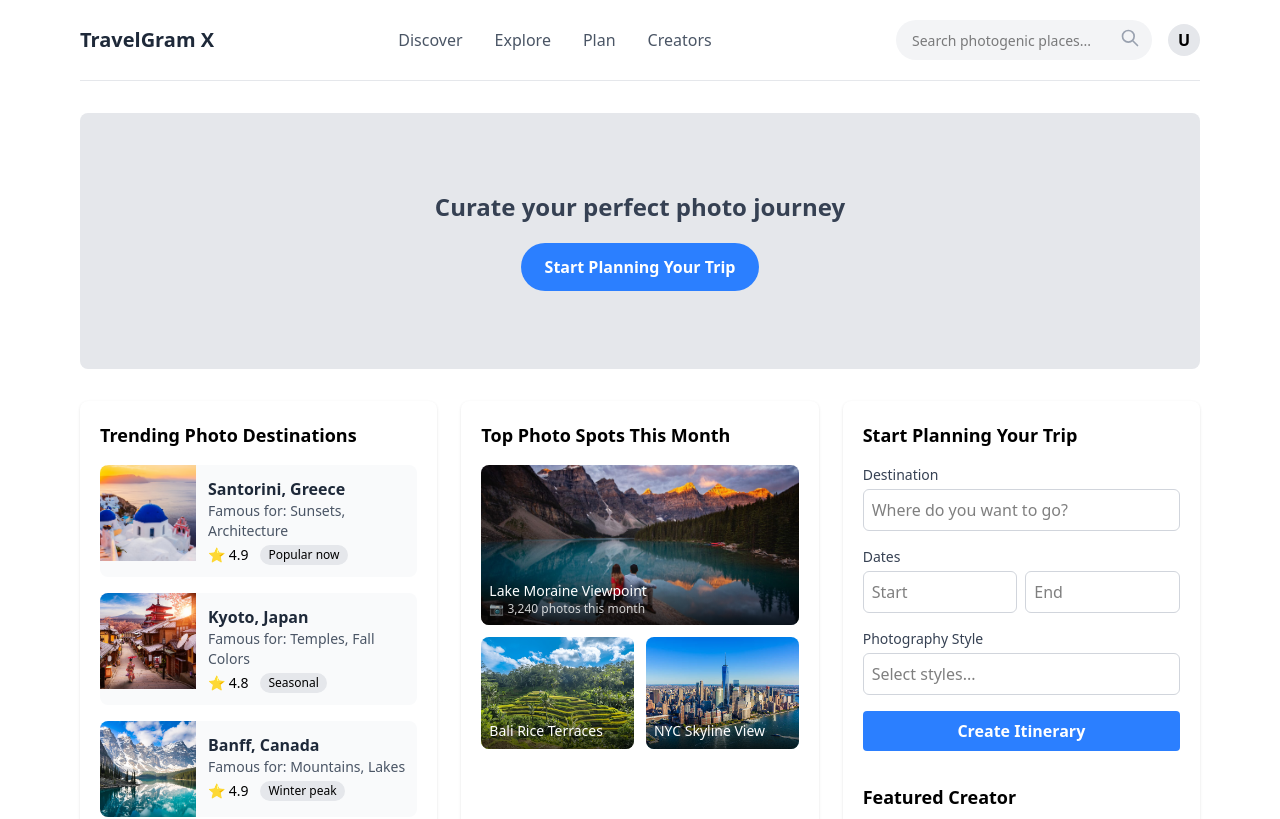
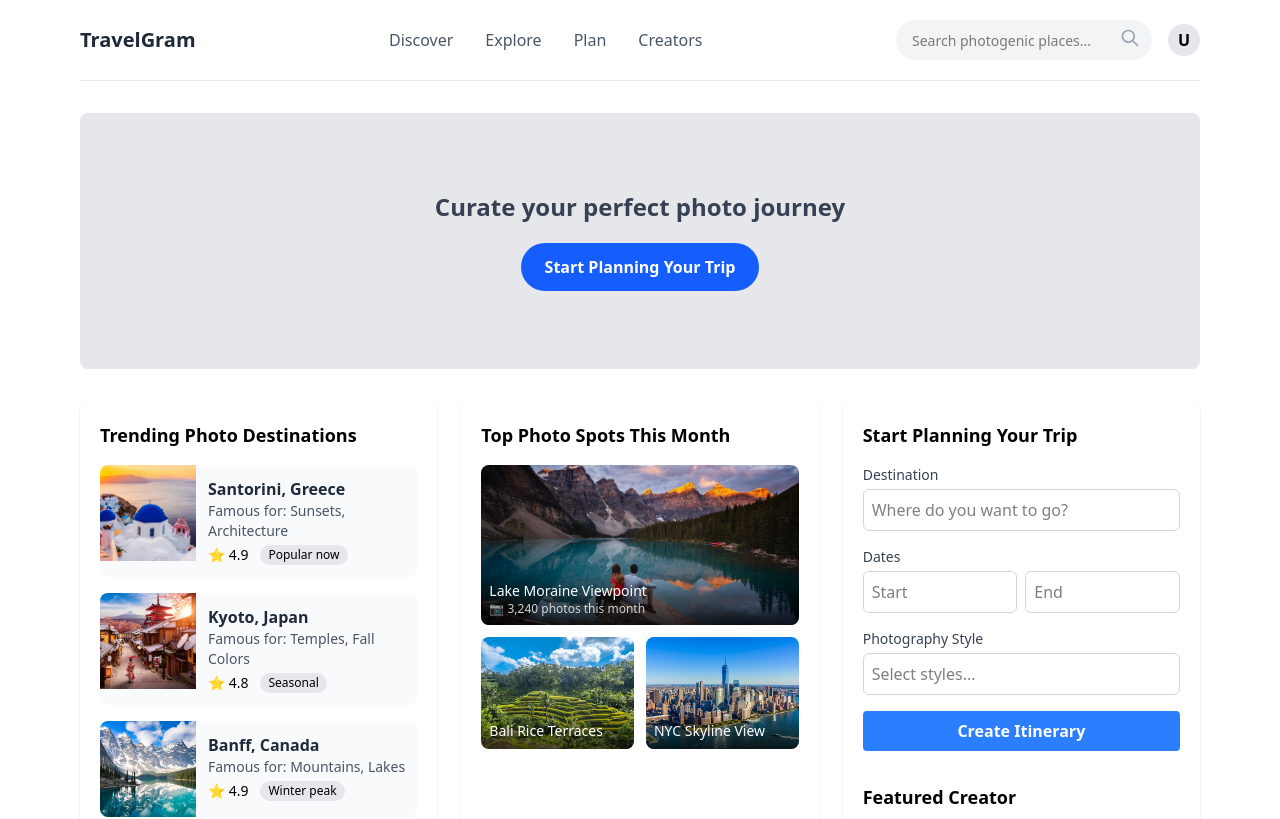
Before and after one commit to KJSDR/TravelGram, a React (Vite) app: page / in a window 1280 px wide. Shown: the top 819 px of the page. Built offline with nearby package versions, Linux system fonts and the light colour scheme.

Commit message:
minor change

```diff
--- a/src/HomePage.jsx
+++ b/src/HomePage.jsx
@@ -74,7 +74,7 @@ const HomePage = () => {
       {/* Header */}
       <header className="flex items-center justify-between py-5 border-b border-gray-200 bg-white">
         <div className="logo-container">
-          <h1 className="font-bold text-xl text-gray-800">TravelGram X</h1>
+          <h1 className="font-bold text-xl text-gray-800">TravelGram</h1>
         </div>
 
         <nav className="hidden md:block">
@@ -112,7 +112,7 @@ const HomePage = () => {
       <section className="bg-gray-200 rounded-lg h-64 my-8 flex items-center justify-center text-center">
         <div>
           <h2 className="text-2xl font-semibold text-gray-700 mb-5">Curate your perfect photo journey</h2>
-          <button className="bg-blue-500 hover:bg-blue-600 text-white font-semibold py-3 px-6 rounded-full transition-colors">
+          <button className="bg-blue-600 hover:bg-blue-700 text-white font-semibold py-3 px-6 rounded-full transition-colors">
             Start Planning Your Trip
           </button>
         </div>
```
